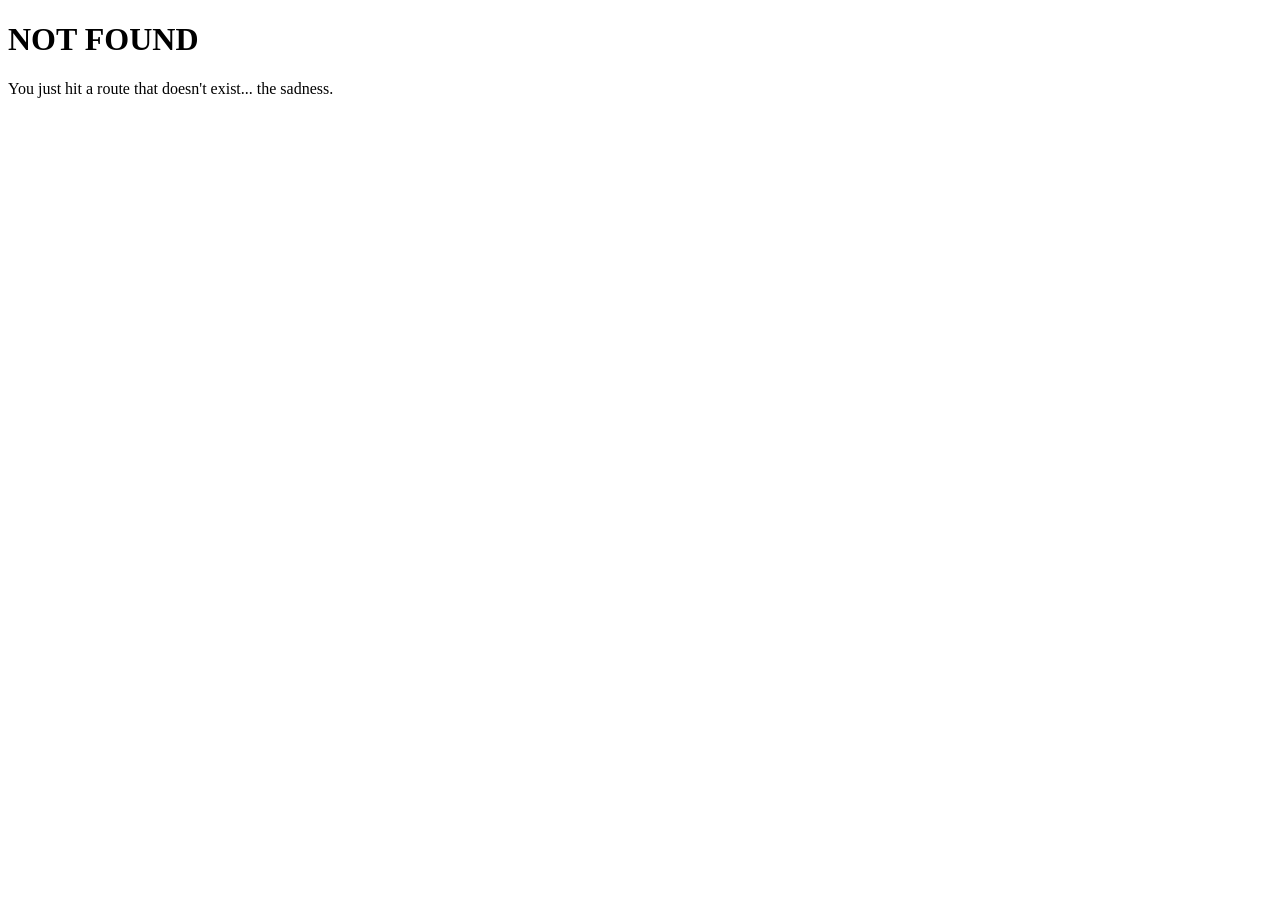
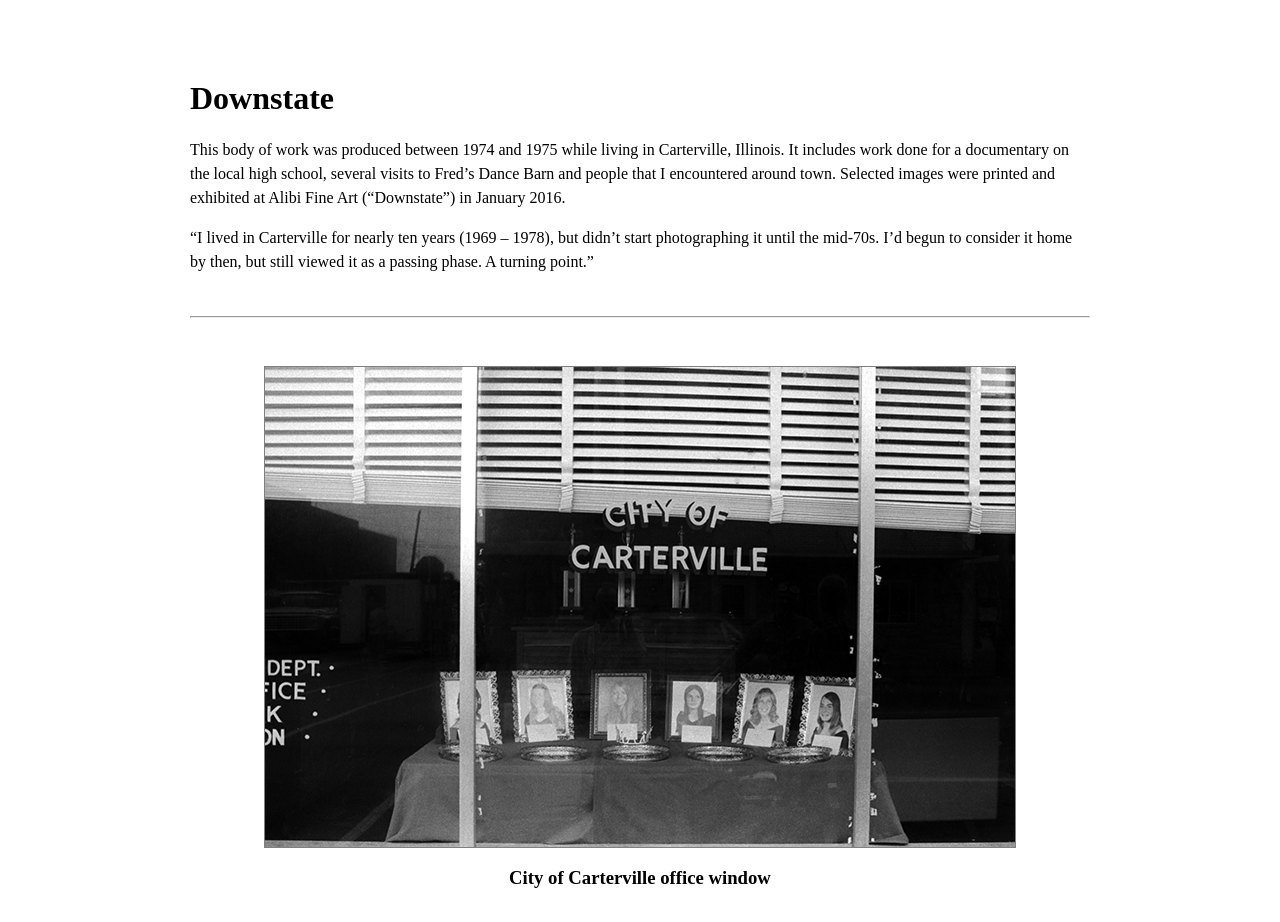
Before and after one commit to aholtzman/dgremp-gatsbyJS, a Gatsby site: page /DownState in a window 1280 px wide. Before the commit this address had no page. Shown: the top 922 px of the page. Before the commit the page ends 800 px from the top, so only its background shows below. Built offline with nearby package versions, Linux system fonts and the light colour scheme; Gatsby itself is replaced by a stand-in of ours.

Commit message:
Add DownState gallery

```diff
--- /dev/null
+++ b/src/pages/DownState.js
@@ -0,0 +1,21 @@
+import React from 'react';
+import TextWrap from '../components/TextWrap'
+import PhotoGallery from '../components/PhotoGallery'
+import data from '../images/DS_data'
+
+const DownState = () => (
+  <div>
+    <TextWrap>
+      <h1>Downstate</h1>
+      <p>This body of work was produced between 1974 and 1975 while living in Carterville, Illinois. It includes work done for a documentary on the local high school, several visits to Fred’s Dance Barn and people that I encountered around town. Selected images were printed and exhibited at Alibi Fine Art (“Downstate”) in January 2016.
+      </p><p>
+      “I lived in Carterville for nearly ten years (1969 – 1978), but didn’t start photographing it until the mid-70s. I’d begun to consider it home by then, but still viewed it as a passing phase. A turning point.”
+      </p>
+      <br></br>
+      <hr></hr>
+    </TextWrap>
+    <PhotoGallery data={data} />
+  </div>
+)
+
+export default DownState
--- a/src/pages/index.js
+++ b/src/pages/index.js
@@ -47,7 +47,7 @@ const NavList = () => {
     <List>
     <GalleryList>
       <L to='/Family-run'>Family Run</L>
-      <L to='/Downstate'>Downstate</L>
+      <L to='/DownState'>Downstate</L>
       <L to='/Chicago7879'>Chicago 78/79</L>
       <L to='/CruiseControl'>Cruise Control</L>
     </GalleryList>
```
